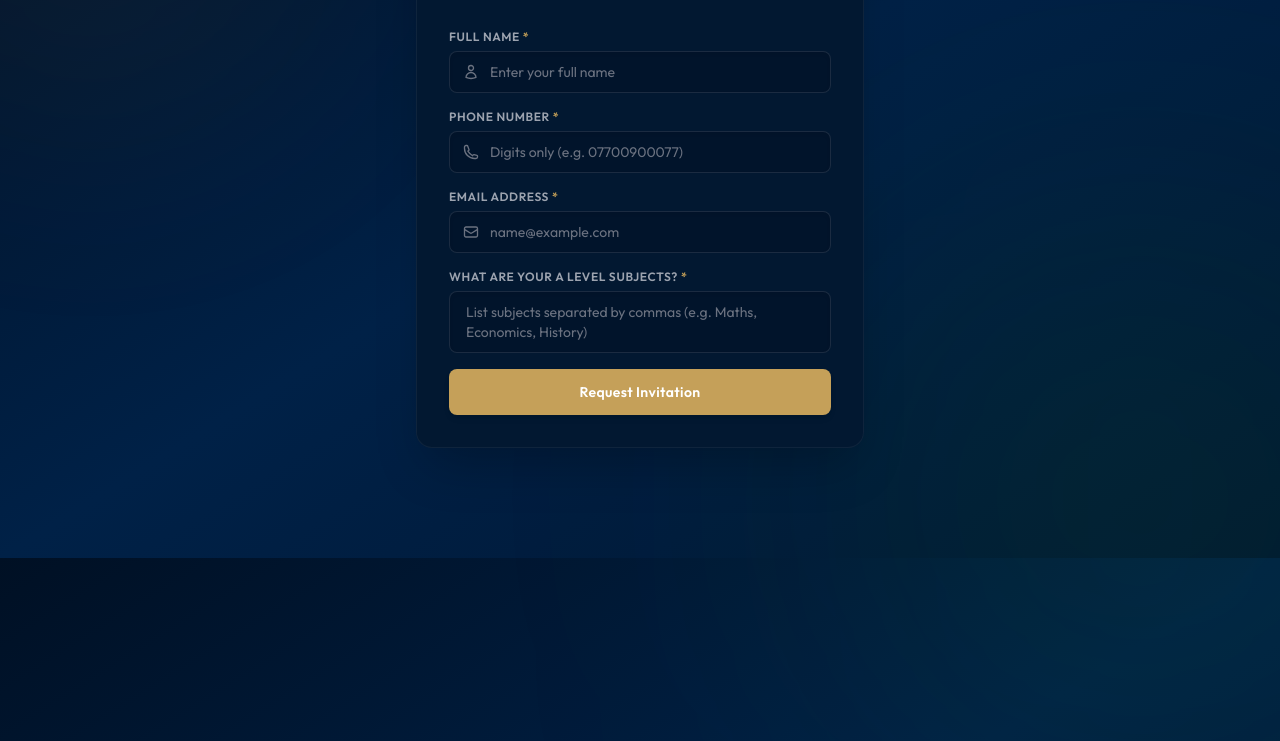
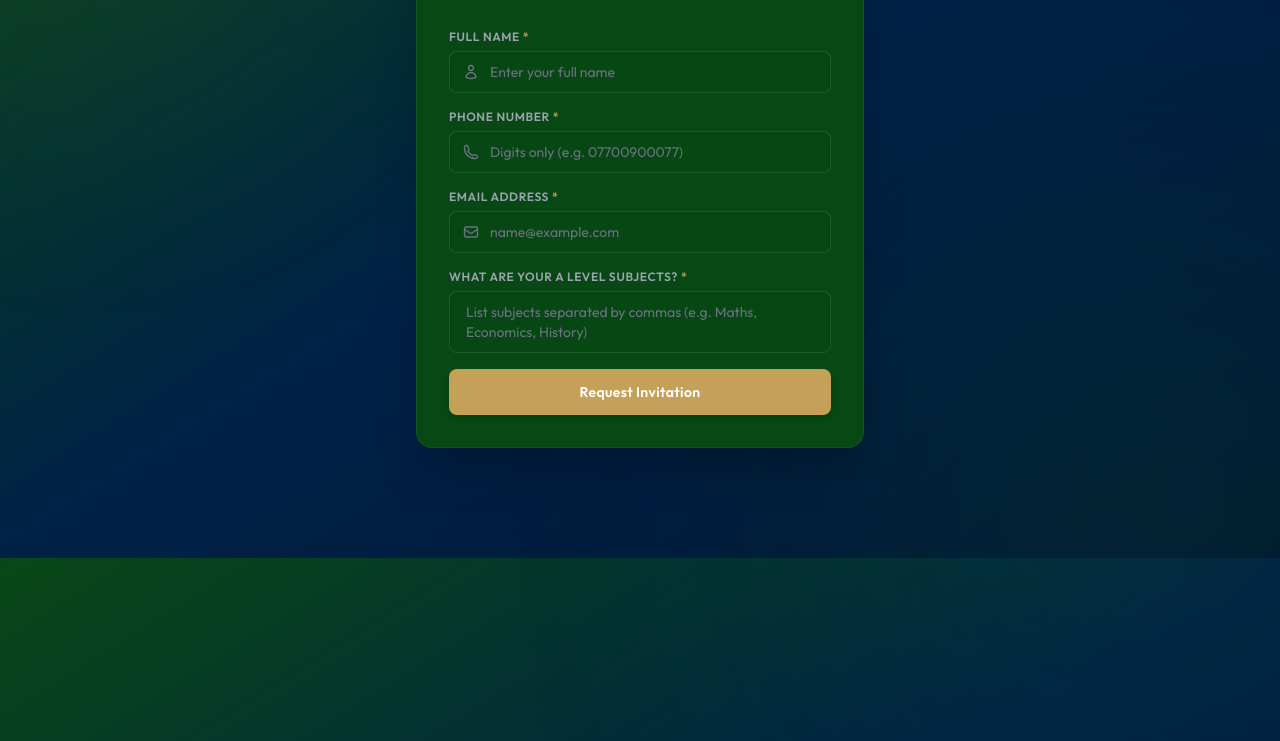
Before and after one commit to AMJ009/club-signup, a plain HTML site: page index.html in a window 1280 px wide. Shown: the part 242-983 px from the top of the page. Drawn offline with nearby package versions, Linux system fonts and the light colour scheme.

Commit message:
Update index.html

```diff
--- a/index.html
+++ b/index.html
@@ -18,13 +18,13 @@
                         navy: {
                             DEFAULT: '#002147',
                             light: '#136a25',
-                            dark: '#001024',
-                            card: '#021831',
+                            dark: '#084815',
+                            card: '#084815',
                         },
                         gold: {
                             DEFAULT: '#C5A059',
-                            light: '#d2b67d',
-                            dark: '#ae8a46',
+                            light: '#084815',
+                            dark: '#084815',
                         }
                     },
                     fontFamily: {
```
